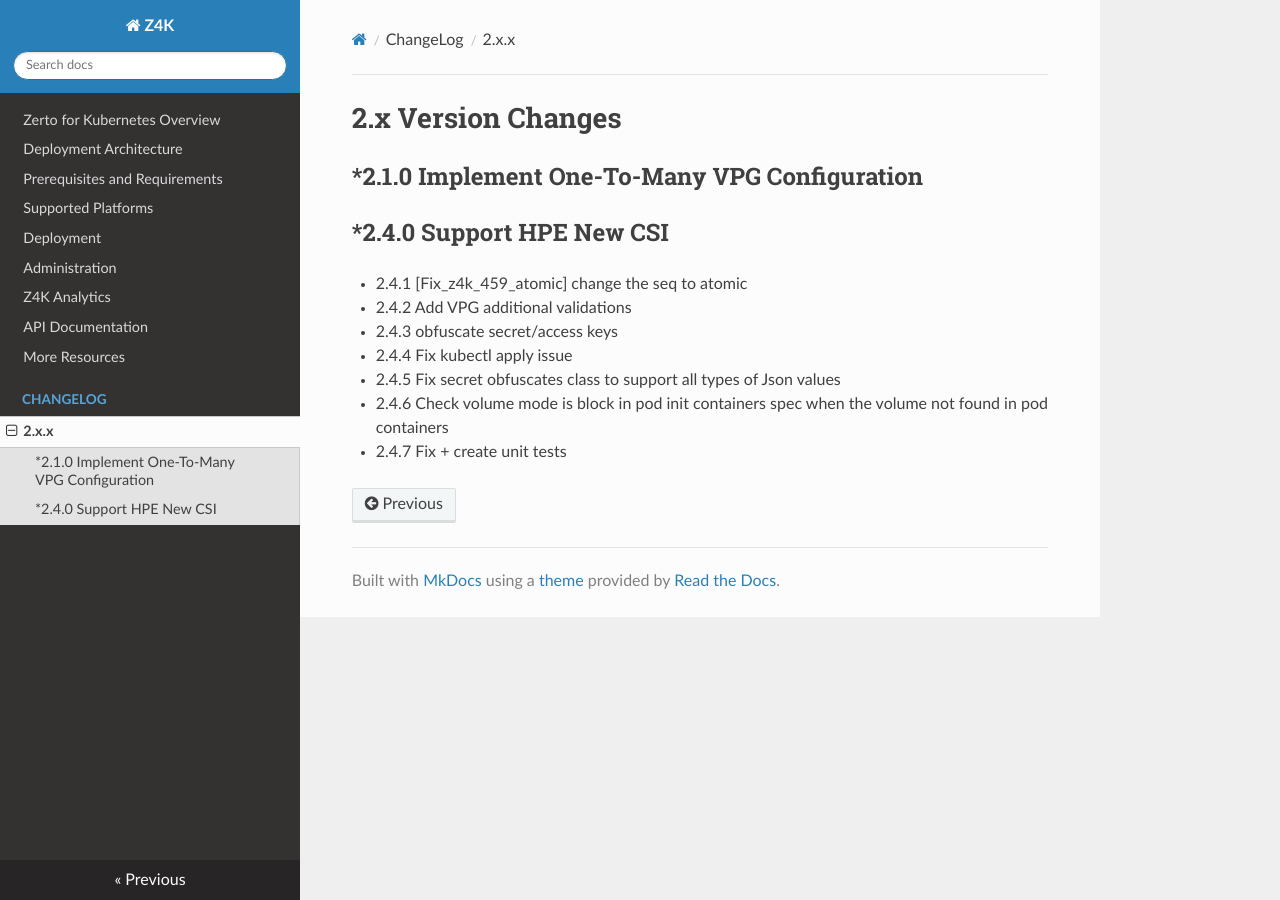
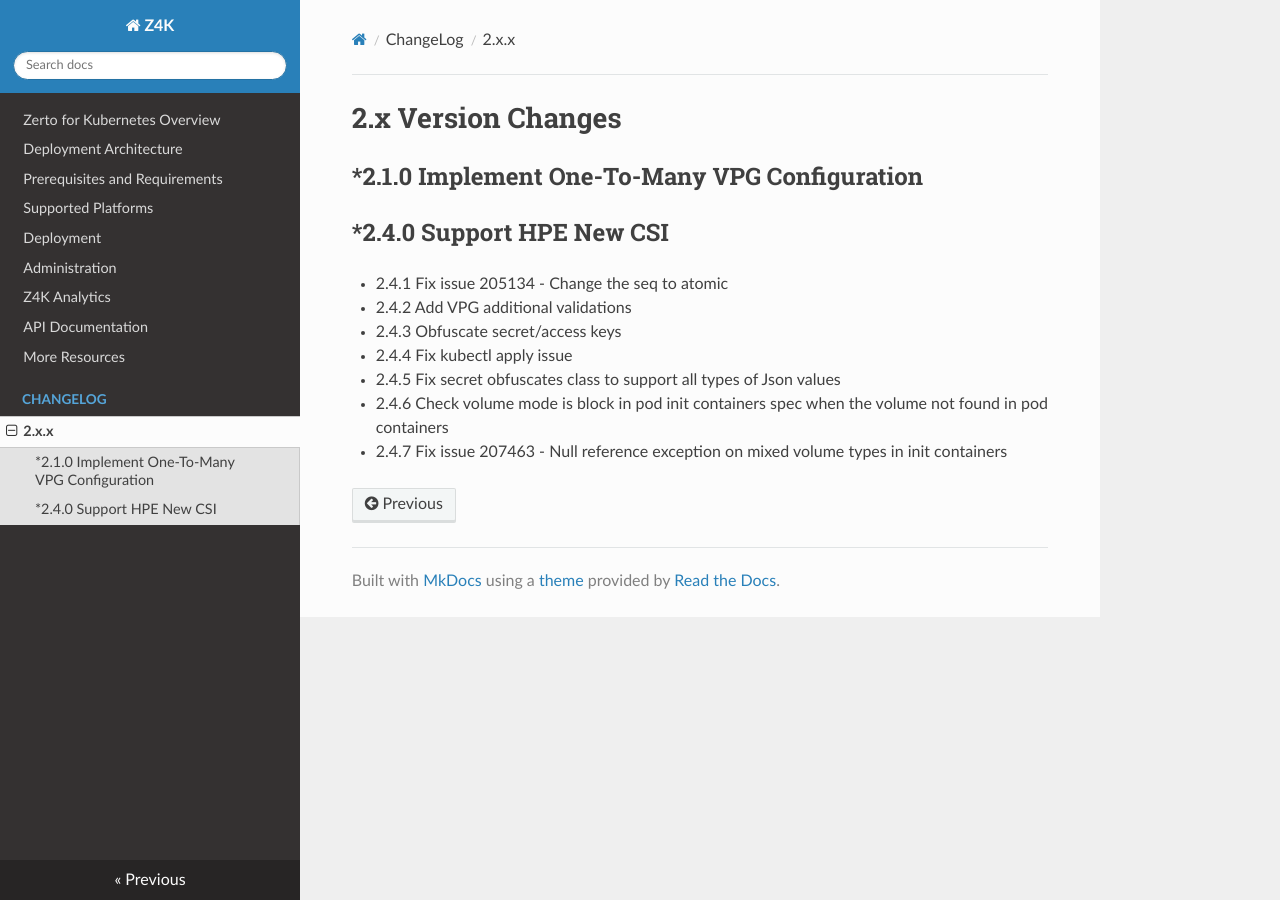
Before and after one commit to ZertoPublic/Z4K, an MkDocs documentation site: the page built from docs/changes/version2.x.x.md, in a window 1280 px wide. Built offline with MkDocs 1.6.1, drawn with Linux system fonts in a browser that asks for light colours.

Commit message:
Update version2.x.x.md

```diff
--- a/docs/changes/version2.x.x.md
+++ b/docs/changes/version2.x.x.md
@@ -1,13 +1,13 @@
 2.x Version Changes
-===========================================
+===================
 *2.1.0 Implement One-To-Many VPG Configuration
 ----------------------------------------------
 *2.4.0 Support HPE New CSI
 --------------------------
-* 2.4.1 [Fix_z4k_459_atomic] change the seq to atomic
+* 2.4.1 Fix issue 205134 - Change the seq to atomic
 * 2.4.2 Add VPG additional validations
-* 2.4.3 obfuscate secret/access keys
+* 2.4.3 Obfuscate secret/access keys
 * 2.4.4 Fix kubectl apply issue
 * 2.4.5 Fix secret obfuscates class to support all types of Json values
-* 2.4.6 Check volume mode is block  in pod init containers spec when the volume not found in pod containers
-* 2.4.7 Fix + create unit tests
+* 2.4.6 Check volume mode is block in pod init containers spec when the volume not found in pod containers
+* 2.4.7 Fix issue 207463 - Null reference exception on mixed volume types in init containers
```
